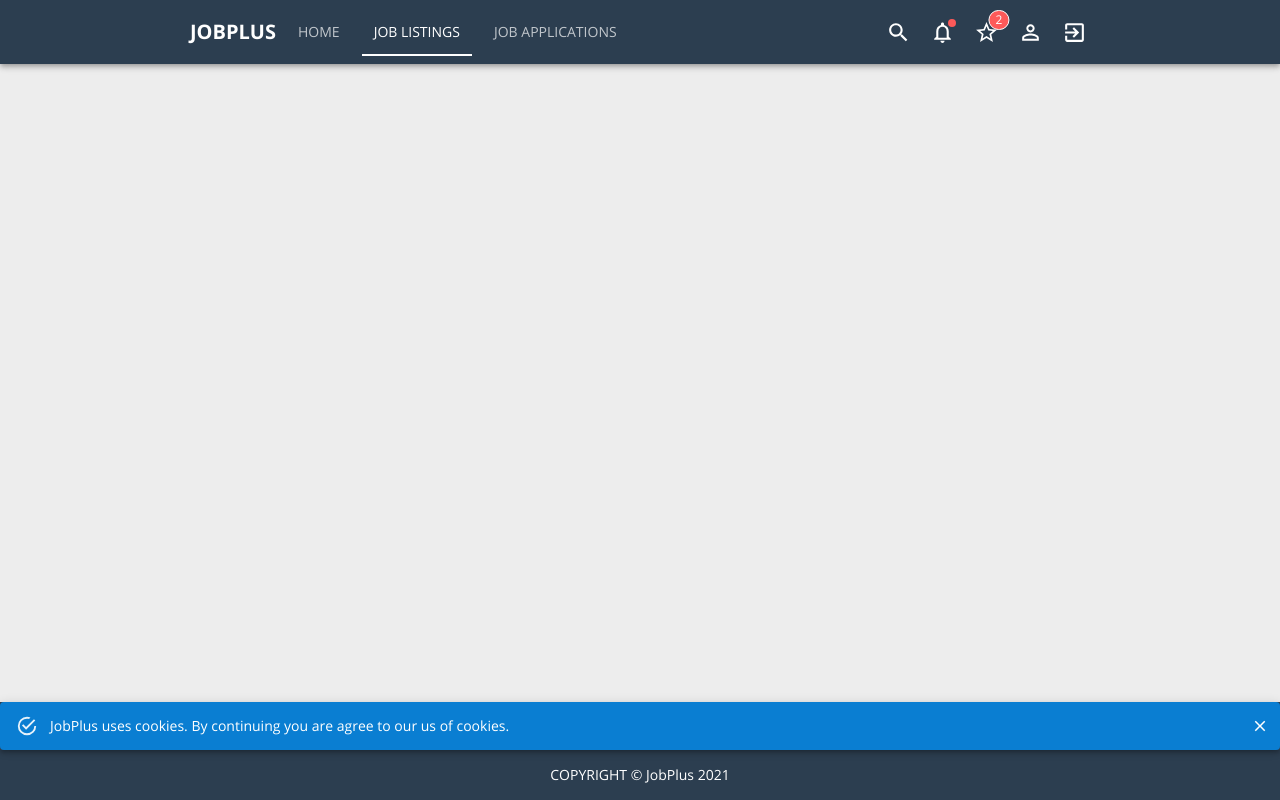
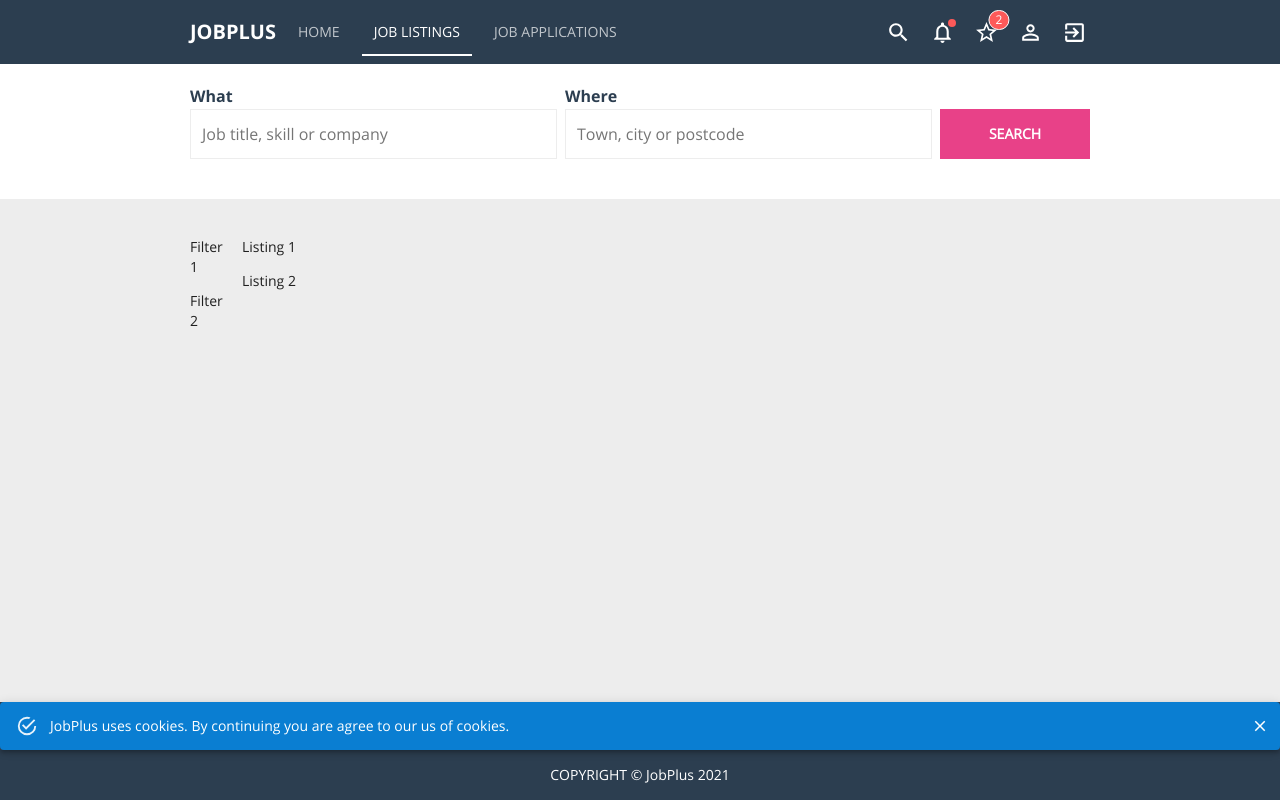
Before and after one commit to Sarkash-pi/JobPlus_React.js, a React (Create React App) app: page /job-listings in a window 1280 px wide. Built offline with nearby package versions, Linux system fonts and the light colour scheme.

Commit message:
Created Job-listing Hero and lisitng filter

```diff
--- a/src/App.js
+++ b/src/App.js
@@ -4,6 +4,7 @@ import Navbar from './components/Navbar';
 import Footer from './components/Footer';
 import Cookie from './components/Cookie';
 import Home from './pages/Home';
+import JobListings from './pages/JobListings';
 
 
 function App() {
@@ -13,6 +14,7 @@ function App() {
       <Navbar />
       <Switch>
         <Route exact path='/' render={props => <Home {...props} />} />
+        <Route exact path='/job-listings' render={props => <JobListings {...props} />} />
       </Switch>
       <Cookie />
       <Footer />
--- /dev/null
+++ b/src/components/ListingFilter.js
@@ -0,0 +1,41 @@
+import React from 'react'
+import { makeStyles } from '@material-ui/styles'
+import { Hidden } from '@material-ui/core'
+
+const useStyles = makeStyles((theme) => ({
+  root: {
+    display: 'grid',
+    gridTemplateColumns: 'min-content 1fr',
+    gridGap: '1.2rem',
+    ...theme.container,
+    marginTop: '1.5rem',
+  },
+  lblock: {
+    gridRow: '1 / 2',
+    gridColumn: '1 / 2',
+  },
+  rblock: {
+    gridRow: '1 / 2',
+    gridColumn: '2 / 3',
+  },
+}));
+
+export default function ListingFilter() {
+
+  const classes = useStyles();
+
+  return (
+    <div className={classes.root}>
+      <div className={classes.lblock}>
+        <Hidden smDown>
+          <p>Filter 1</p>
+          <p>Filter 2</p>
+        </Hidden>
+      </div>
+      <div className={classes.rblock}>
+        <p>Listing 1</p>
+        <p>Listing 2</p>
+      </div>
+    </div>
+  )
+}
--- /dev/null
+++ b/src/pages/JobListings.js
@@ -0,0 +1,12 @@
+import React from 'react'
+import Hero from '../components/Hero'
+import ListingFilter from '../components/ListingFilter'
+
+export default function JobListings() {
+  return (
+    <>
+      <Hero heroType='plain' />
+      <ListingFilter />
+    </>
+  )
+}
```
